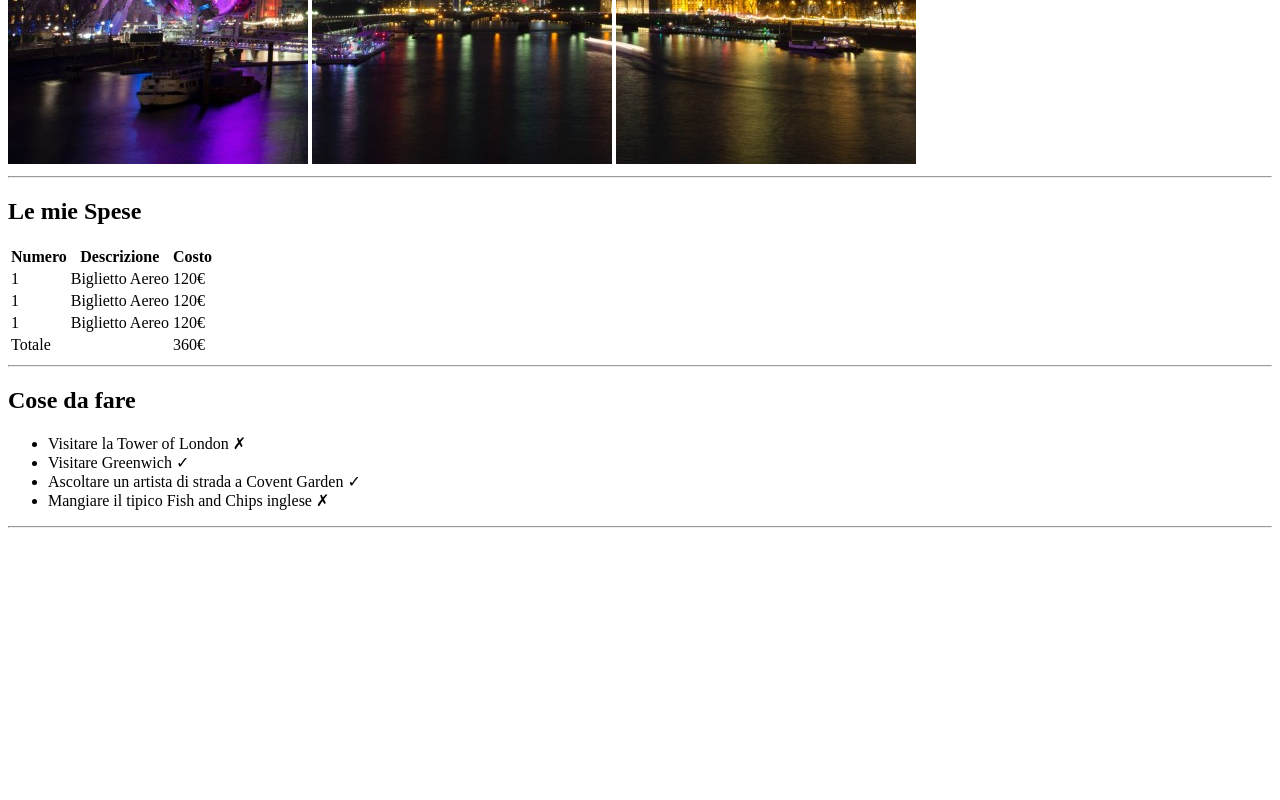
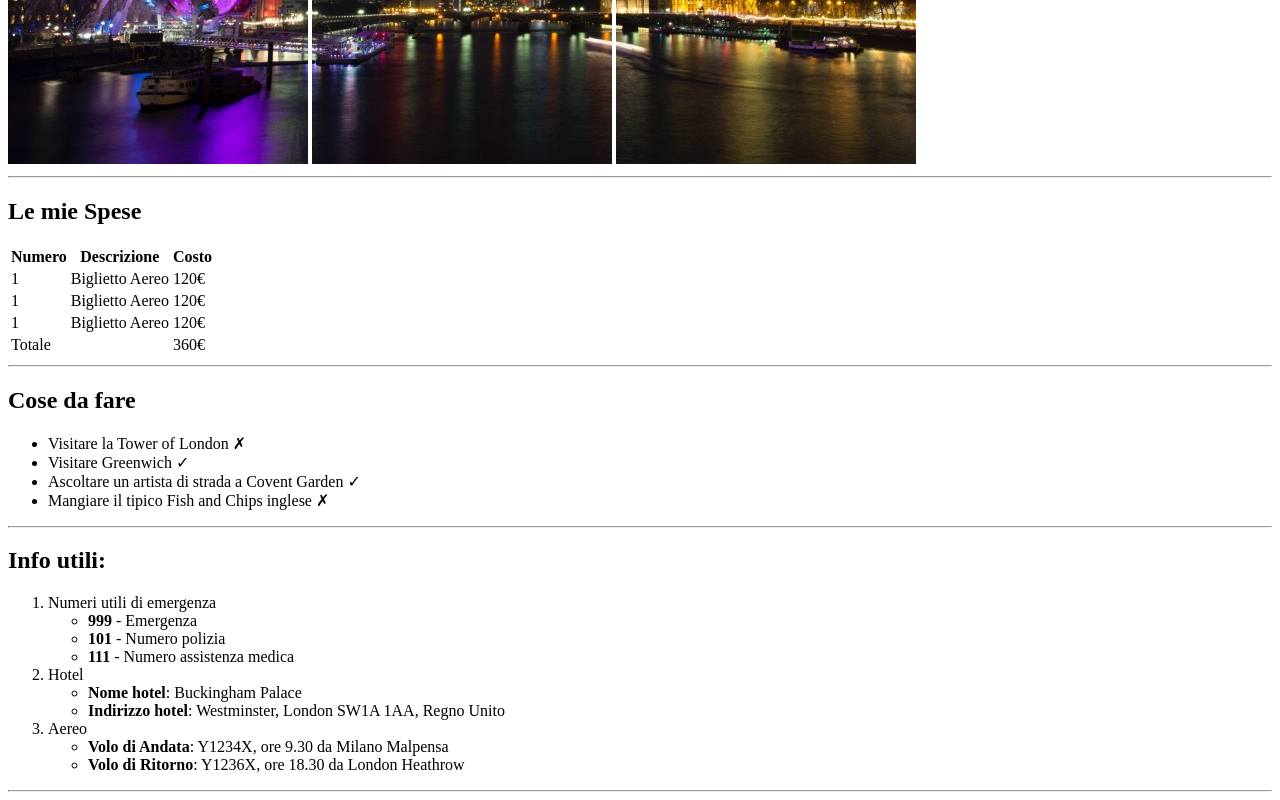
Before and after one commit to marcoceccarelli98/html-london-trip, a plain HTML site: page index.html in a window 1280 px wide. Shown: the part 516-1316 px from the top of the page. Before the commit the page ends 1052 px from the top, so only its background shows below. Drawn offline with Linux system fonts and the light colour scheme.

Commit message:
Add Useful Tips list

```diff
--- a/index.html
+++ b/index.html
@@ -59,6 +59,32 @@
     </ul>
     <hr>
 
+    <!-- Info Utili -->
+    <h2>Info utili:</h2>
+    <ol>
+        <li>Numeri utili di emergenza
+            <ul>
+                <li><strong>999</strong> - Emergenza</li>
+                <li><strong>101</strong> - Numero polizia</li>
+                <li><strong>111</strong> - Numero assistenza medica</li>
+            </ul>
+        </li>
+        <li>Hotel
+            <ul>
+                <li><strong>Nome hotel</strong>: Buckingham Palace</li>
+                <li><strong>Indirizzo hotel</strong>: Westminster, London SW1A 1AA, Regno Unito</li>
+            </ul>
+        </li>
+        <li>Aereo
+            <ul>
+                <li><strong>Volo di Andata</strong>: Y1234X, ore 9.30 da Milano Malpensa</li>
+                <li><strong>Volo di Ritorno</strong>: Y1236X, ore 18.30 da London Heathrow</li>
+            </ul>
+        </li>
+    </ol>
+    <hr>
+
+
 
 </body>
 </html>
```
